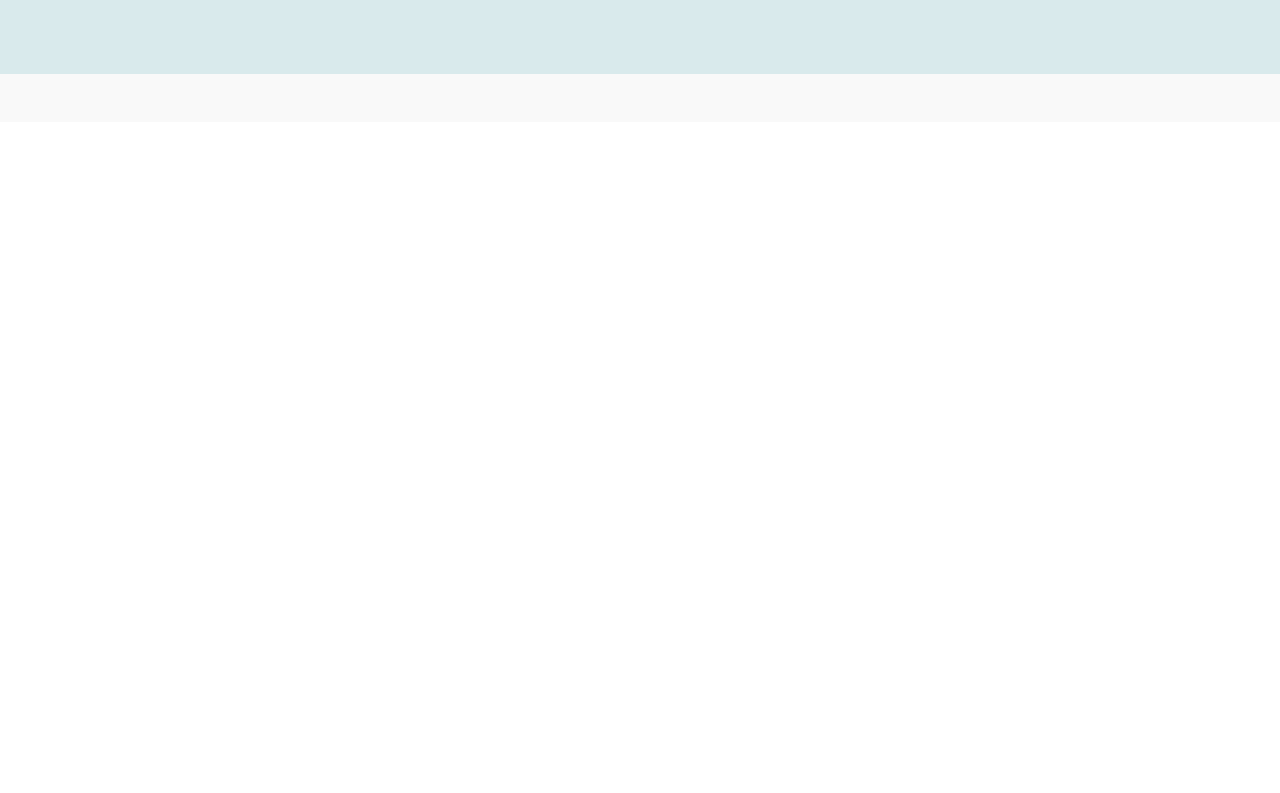
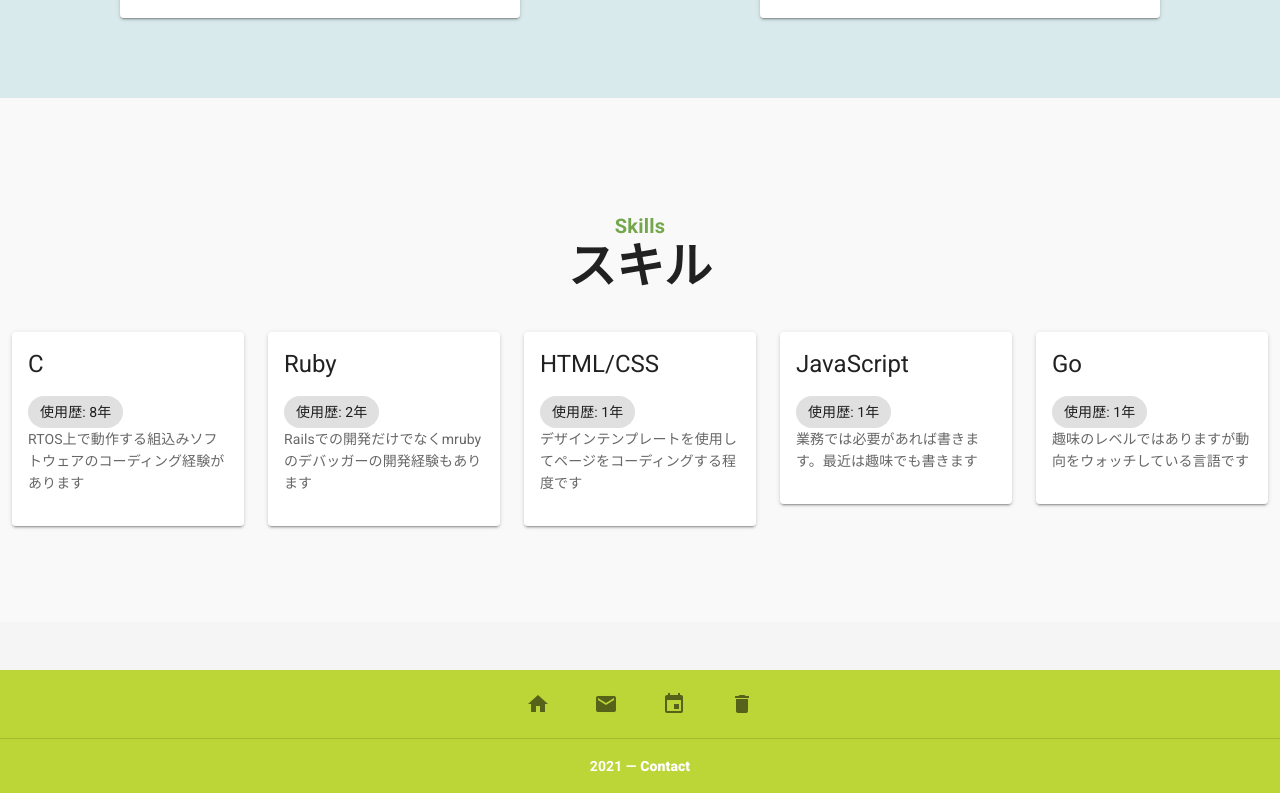
Before and after one commit to shachidaikon/Myportfolio, a Nuxt app: page / in a window 1280 px wide. Shown: the part 1980-2773 px from the top of the page. Before the commit the page ends 2102 px from the top, so only its background shows below. Built offline with nearby package versions, Linux system fonts and the light colour scheme.

Commit message:
complete framework

```diff
--- a/components/About.vue
+++ b/components/About.vue
@@ -4,7 +4,7 @@
       <transition appear>
         <v-col cols="12">
           <div
-            class="text-center text-subtitle-1 text-md-h6 text-lg-h6 text-xl-h5 font-weight-bold"
+            class="text-center text-subtitle-1 text-md-h6 text-lg-h6 text-xl-h5 font-weight-bold pt-n4"
             style="color: rgb(116, 166, 76)"
           >
             About
@@ -46,11 +46,9 @@
           style="max-width: 500px"
         >
           <div
-            v-for="(text, index) in texts.text.split('\n')"
-            :key="index"
-            class="text-center text-body-1 text-sm-body-1 text-md-h6 text-lg-h5 text-xl-h5 font-weight-bold"
+            class="text-justify text-body-2 text-sm-body-1 text-md-body-1 text-lg-body-1 text-xl-body-1 font-weight-bold"
           >
-            {{ texts.text }}
+            <p style="white-space: pre-wrap">{{ texts.text }}</p>
           </div>
         </v-col>
       </transition>
@@ -70,7 +68,8 @@ export default {
       xl: 6,
     },
     texts: {
-      text: 'FirstLine\nSecondLine\nThirdLine\nLastLine',
+      text:
+        '平成11年生まれ、大学３年生の高山伶と申します。\n\n明治大学総合数理学部に在学中。\n\nコロナ禍でのオンラインオープンキャンパスで、所属する研究室の特設Webページ制作に携わり、Webの世界に足を踏み入れる。\n\n現在は祖父母の介助をしながらWebアプリケーション制作に勤しむ。',
       xs: 12,
       sm: 12,
       md: 6,
--- /dev/null
+++ b/components/Footers.vue
@@ -0,0 +1,33 @@
+<template>
+  <v-footer padless class="mt-12 pt-12">
+    <v-card
+      flat
+      tile
+      width="100%"
+      class="text-center"
+      style="background-color: rgb(188, 213, 55)"
+    >
+      <v-card-text>
+        <v-btn v-for="icon in icons" :key="icon" class="mx-4" icon>
+          <v-icon size="24px">
+            {{ icon }}
+          </v-icon>
+        </v-btn>
+      </v-card-text>
+
+      <v-divider></v-divider>
+
+      <v-card-text class="white--text font-weight-bold">
+        {{ new Date().getFullYear() }} — <strong>Contact</strong>
+      </v-card-text>
+    </v-card>
+  </v-footer>
+</template>
+
+<script>
+export default {
+  data: () => ({
+    icons: ['mdi-home', 'mdi-email', 'mdi-calendar', 'mdi-delete'],
+  }),
+}
+</script>
--- a/components/Home.vue
+++ b/components/Home.vue
@@ -5,7 +5,7 @@
         <transition appear>
           <v-col class="home__content-text">
             <div
-              class="text-center text-h3 text-sm-h2 text-md-h1 text-lg-h1 text-xl-h1 font-weight-bold"
+              class="text-center text-h4 text-sm-h2 text-md-h1 text-lg-h1 text-xl-h1 font-weight-bold"
               style="
                 color: rgb(249, 249, 249);
                 text-shadow: 1px 2px 3px #808080;
@@ -14,7 +14,7 @@
               Shachi Daikon's
             </div>
             <div
-              class="text-center text-h3 text-sm-h2 text-md-h1 text-lg-h1 text-xl-h1 font-weight-bold"
+              class="text-center text-h4 text-sm-h2 text-md-h1 text-lg-h1 text-xl-h1 font-weight-bold"
               style="
                 color: rgb(249, 249, 249);
                 text-shadow: 1px 2px 3px #808080;
--- a/components/Logo.vue
+++ /dev/null
@@ -1,79 +0,0 @@
-<template>
-  <div class="VueToNuxtLogo">
-    <div class="Triangle Triangle--two" />
-    <div class="Triangle Triangle--one" />
-    <div class="Triangle Triangle--three" />
-    <div class="Triangle Triangle--four" />
-  </div>
-</template>
-
-<style>
-.VueToNuxtLogo {
-  display: inline-block;
-  animation: turn 2s linear forwards 1s;
-  transform: rotateX(180deg);
-  position: relative;
-  overflow: hidden;
-  height: 180px;
-  width: 245px;
-}
-
-.Triangle {
-  position: absolute;
-  top: 0;
-  left: 0;
-  width: 0;
-  height: 0;
-}
-
-.Triangle--one {
-  border-left: 105px solid transparent;
-  border-right: 105px solid transparent;
-  border-bottom: 180px solid #41b883;
-}
-
-.Triangle--two {
-  top: 30px;
-  left: 35px;
-  animation: goright 0.5s linear forwards 3.5s;
-  border-left: 87.5px solid transparent;
-  border-right: 87.5px solid transparent;
-  border-bottom: 150px solid #3b8070;
-}
-
-.Triangle--three {
-  top: 60px;
-  left: 35px;
-  animation: goright 0.5s linear forwards 3.5s;
-  border-left: 70px solid transparent;
-  border-right: 70px solid transparent;
-  border-bottom: 120px solid #35495e;
-}
-
-.Triangle--four {
-  top: 120px;
-  left: 70px;
-  animation: godown 0.5s linear forwards 3s;
-  border-left: 35px solid transparent;
-  border-right: 35px solid transparent;
-  border-bottom: 60px solid #fff;
-}
-
-@keyframes turn {
-  100% {
-    transform: rotateX(0deg);
-  }
-}
-
-@keyframes godown {
-  100% {
-    top: 180px;
-  }
-}
-
-@keyframes goright {
-  100% {
-    left: 70px;
-  }
-}
-</style>
--- /dev/null
+++ b/components/Skill.vue
@@ -0,0 +1,84 @@
+<template>
+  <v-container fluid class="py-12 my-12">
+    <v-row class="justify-center" no-gutters>
+      <transition appear>
+        <v-col cols="12">
+          <div
+            class="text-center mt-lg-4 mt-xl-4 text-subtitle-1 text-md-h6 text-lg-h6 text-xl-h5 font-weight-bold"
+            style="color: rgb(116, 166, 76)"
+          >
+            Skills
+          </div>
+          <div
+            class="text-center mb-10 text-h5 text-sm-h4 text-md-h3 text-lg-h3 text-xl-h2 font-weight-bold"
+          >
+            スキル
+          </div>
+        </v-col>
+      </transition>
+    </v-row>
+    <v-row class="justify-center" no-gutters>
+      <transition appear>
+        <v-col cols="12">
+          <v-row>
+            <v-col v-for="skill in skills" :key="skill.name">
+              <v-card>
+                <v-card-title class="headline">
+                  {{ skill.name }}
+                </v-card-title>
+                <v-card-text>
+                  <v-chip>使用歴: {{ skill.years }}年</v-chip>
+                  <p>
+                    {{ skill.description }}
+                  </p>
+                </v-card-text>
+              </v-card>
+            </v-col>
+          </v-row>
+        </v-col>
+      </transition>
+    </v-row>
+  </v-container>
+</template>
+
+<script>
+export default {
+  data() {
+    return {
+      skills: [
+        {
+          name: 'C',
+          description:
+            'RTOS上で動作する組込みソフトウェアのコーディング経験があります',
+          years: 8,
+        },
+        {
+          name: 'Ruby',
+          description:
+            'Railsでの開発だけでなくmrubyのデバッガーの開発経験もあります',
+          years: 2,
+        },
+        {
+          name: 'HTML/CSS',
+          description:
+            'デザインテンプレートを使用してページをコーディングする程度です',
+          years: 1,
+        },
+        {
+          name: 'JavaScript',
+          description: '業務では必要があれば書きます。最近は趣味でも書きます',
+          years: 1,
+        },
+        {
+          name: 'Go',
+          description:
+            '趣味のレベルではありますが動向をウォッチしている言語です',
+          years: 1,
+        },
+      ],
+    }
+  },
+}
+</script>
+
+<style></style>
--- a/components/VuetifyLogo.vue
+++ /dev/null
@@ -1,18 +0,0 @@
-<template>
-  <img class="VuetifyLogo" alt="Vuetify Logo" src="/vuetify-logo.svg" />
-</template>
-
-<style>
-.VuetifyLogo {
-  height: 180px;
-  width: 180px;
-  transform: rotateY(560deg);
-  animation: turn 3.5s ease-out forwards 1s;
-}
-
-@keyframes turn {
-  100% {
-    transform: rotateY(0deg);
-  }
-}
-</style>
--- a/components/Works.vue
+++ b/components/Works.vue
@@ -6,7 +6,7 @@
   >
     <v-row class="justify-center" no-gutters>
       <transition appear>
-        <v-col cols="12" style="background-color: rgb(217, 234, 236)">
+        <v-col cols="12">
           <div
             class="text-center mt-4 text-subtitle-1 text-md-h6 text-lg-h6 text-xl-h5 font-weight-bold"
             style="color: rgb(116, 166, 76)"
--- a/pages/index.vue
+++ b/pages/index.vue
@@ -3,6 +3,8 @@
     <Home />
     <About />
     <Works />
+    <Skill />
+    <Footers />
   </section>
 </template>
 
@@ -10,12 +12,16 @@
 import Home from '~/components/Home.vue'
 import About from '~/components/About.vue'
 import Works from '~/components/Works.vue'
+import Skill from '~/components/Skill.vue'
+import Footers from '~/components/Footers.vue'
 
 export default {
   components: {
     Home,
     About,
     Works,
+    Skill,
+    Footers,
   },
 }
 </script>
```
